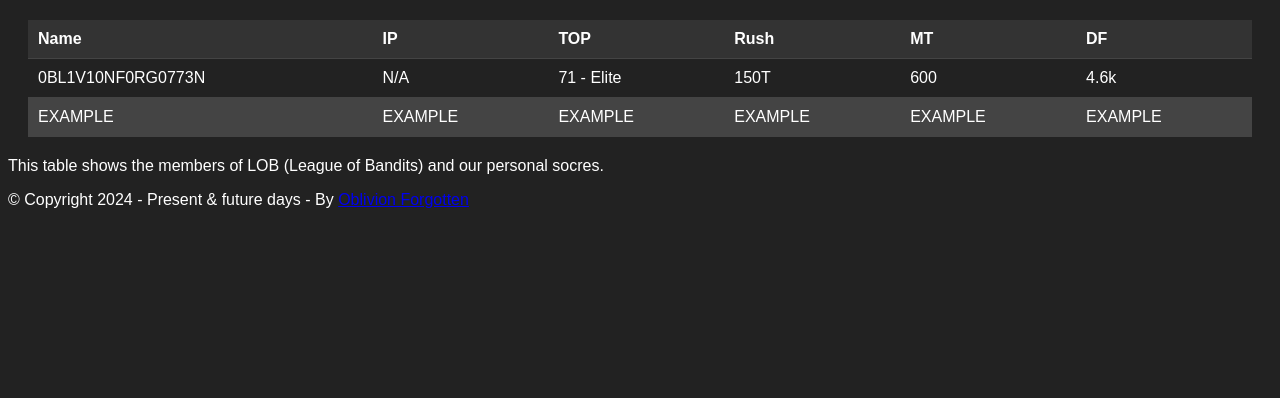
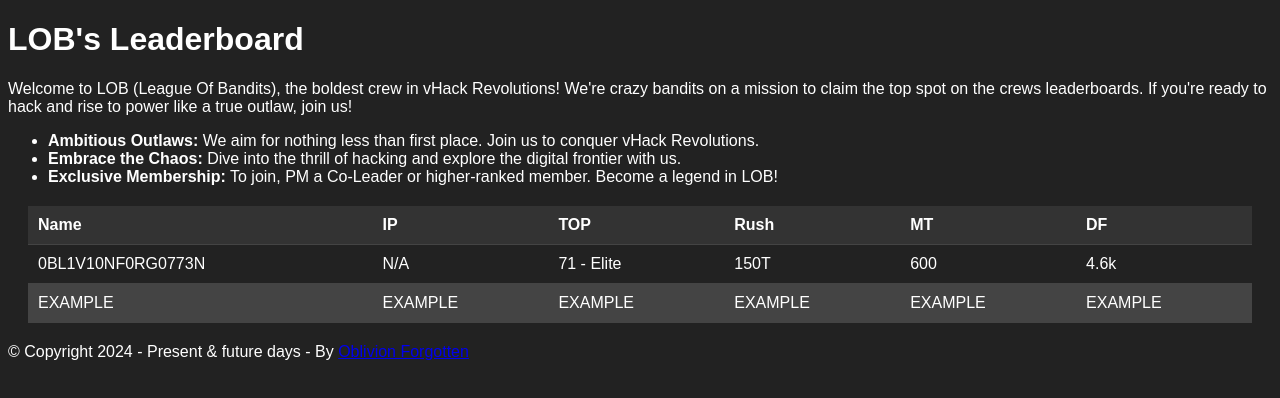
Before and after one commit to ivanbg2004/0bl1v10nf0rg0773n.github.io, a plain HTML site: page index.html in a window 1280 px wide. Drawn offline with Linux system fonts and the light colour scheme.

Commit message:
Update index.html

```diff
--- a/index.html
+++ b/index.html
@@ -8,6 +8,19 @@
     <link rel="stylesheet" href="styles.css">
 </head>
 <body>
+    <header>
+        <h1>LOB's Leaderboard</h1>
+    </header>
+
+    <section class="intro">
+        <p>Welcome to LOB (League Of Bandits), the boldest crew in vHack Revolutions! We're crazy bandits on a mission to claim the top spot on the crews leaderboards. If you're ready to hack and rise to power like a true outlaw, join us!</p>
+        <ul>
+            <li><strong>Ambitious Outlaws:</strong> We aim for nothing less than first place. Join us to conquer vHack Revolutions.</li>
+            <li><strong>Embrace the Chaos:</strong> Dive into the thrill of hacking and explore the digital frontier with us.</li>
+            <li><strong>Exclusive Membership:</strong> To join, PM a Co-Leader or higher-ranked member. Become a legend in LOB!</li>
+        </ul>
+    </section>
+
     <div class="leaderboard-container">
         <table id="leaderboard-table">
             <thead>
@@ -25,10 +38,10 @@
             </tbody>
         </table>
     </div>
-    <div>
-        <p>This table shows the members of LOB (League of Bandits) and our personal socres.</p>
-        <p> © Copyright 2024 - Present & future days - By <a href="https://ivan-vcard.xyz">Oblivion Forgotten</a></p>
-    </div>
+
+    <footer>
+        <p>© Copyright 2024 - Present & future days - By <a href="https://ivan-vcard.xyz">Oblivion Forgotten</a></p>
+    </footer>
 
     <script src="scripts.js"></script>
 </body>
```
